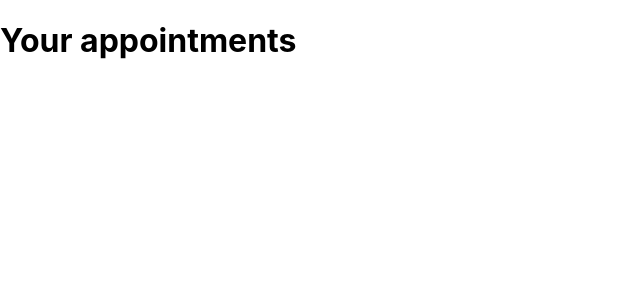
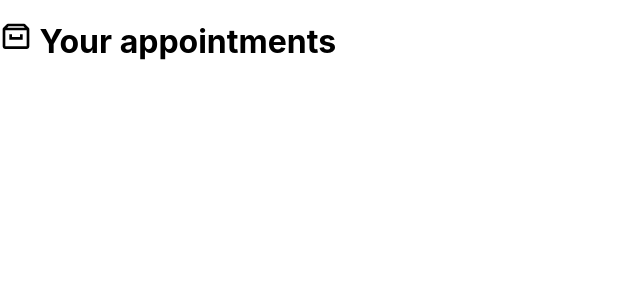
Before and after one commit to prakash-amit/reactinterface, a React (Create React App) app: page / in a window 1280 px wide. Shown: the top 300 px of the page, without its empty margins (0-640 px from the left). Built offline with nearby package versions, Linux system fonts and the light colour scheme.

Commit message:
using react icon components

```diff
--- a/package.json
+++ b/package.json
@@ -8,6 +8,7 @@
     "@testing-library/user-event": "^12.8.3",
     "react": "^17.0.2",
     "react-dom": "^17.0.2",
+    "react-icons": "^4.2.0",
     "react-scripts": "4.0.3",
     "web-vitals": "^1.1.2"
   },
--- a/src/App.js
+++ b/src/App.js
@@ -1,8 +1,9 @@
+import {BiArchive} from "react-icons/bi";
 function App() {
   return (
     <div className="App">
       <h1>
-        Your appointments
+        <BiArchive /> Your appointments
       </h1>
     </div>
   );
```
Also changed, not shown: 1 other file (tests, documents, lock files or other folders).
